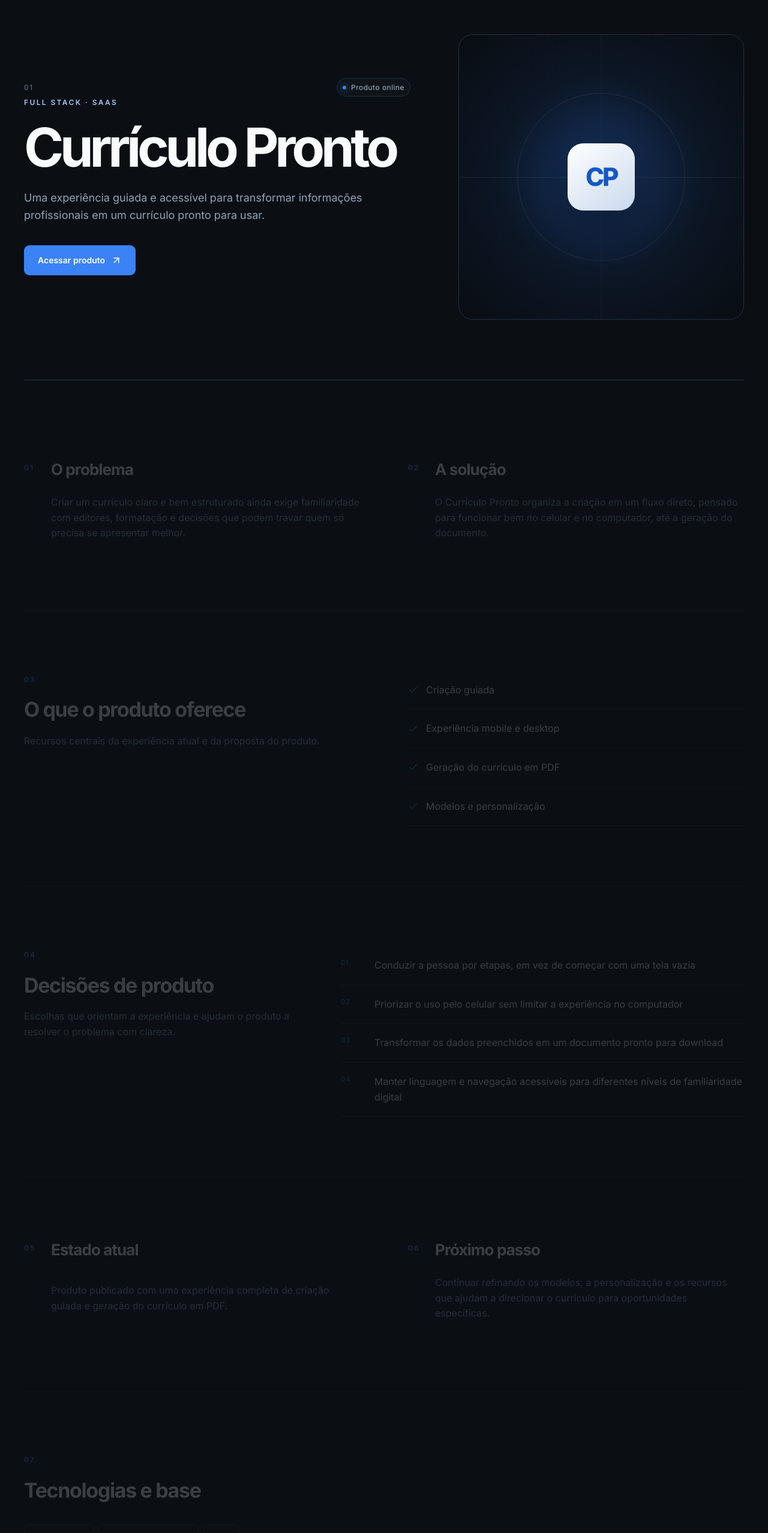
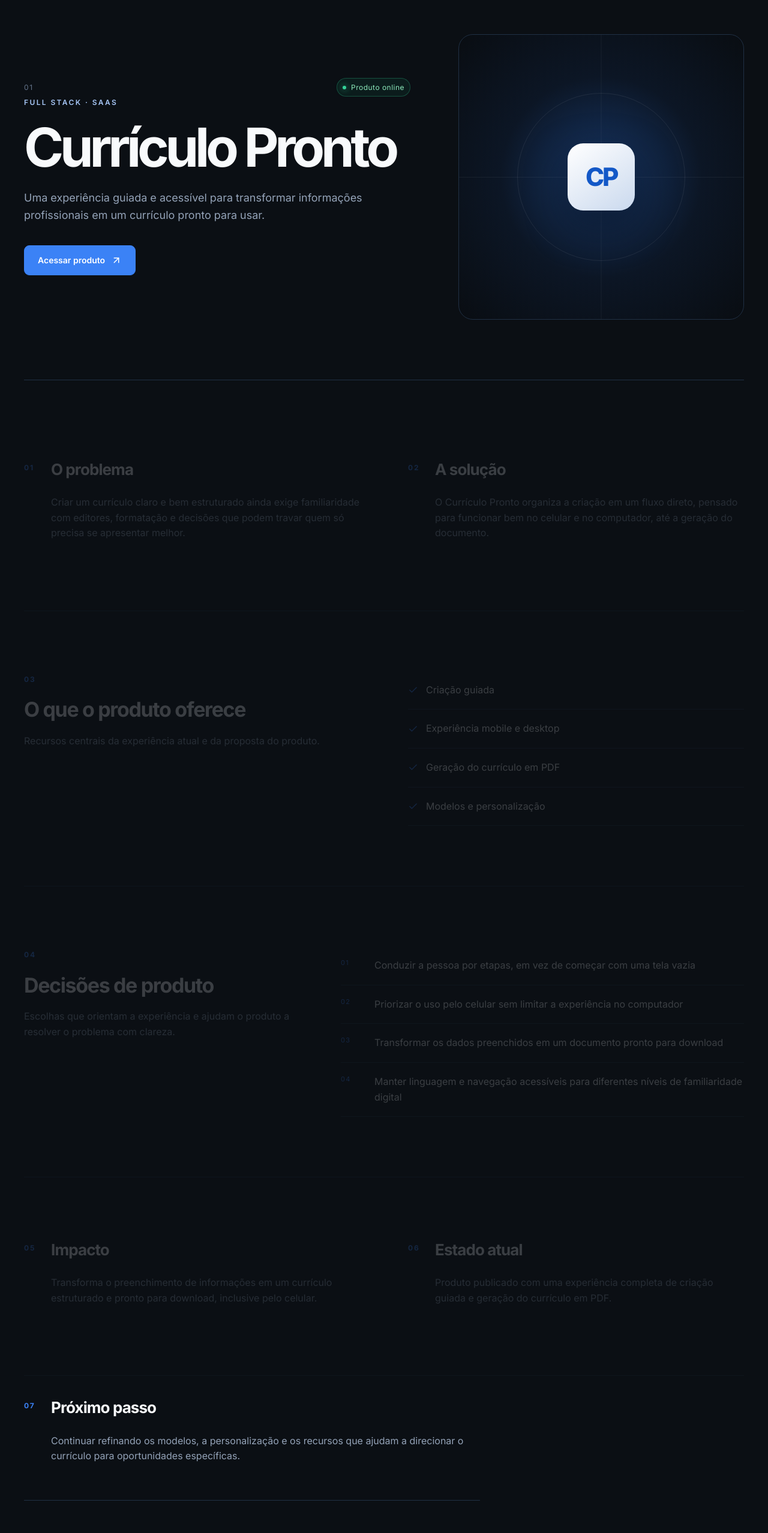
Before and after one commit to chrstack/chrstack, a Next.js app: page /projetos/curriculo-pronto in a window 1280 px wide. Shown: the part 200-2756 px from the top of the page at 60% size. Built offline with nearby package versions, Linux system fonts and the light colour scheme.

Commit message:
feat: improve project hierarchy and contact design

```diff
--- a/src/app/projetos/[slug]/page.tsx
+++ b/src/app/projetos/[slug]/page.tsx
@@ -14,11 +14,12 @@ export default async function ProjectPage({ params }: { params: Promise<{ slug:
   const project = getProject((await params).slug); if (!project) notFound();
   return <main id="conteudo" className="project-page"><div className="container">
     <Link href="/projetos" className="back-link"><ArrowLeft size={17}/> Todos os projetos</Link>
-    <header className="project-hero"><div><div className="project-meta"><span>{project.index}</span><span className="status"><i/>{project.status}</span></div><p className="eyebrow">{project.eyebrow}</p><h1>{project.name}</h1><p>{project.description}</p>{(project.url || project.github) && <div className="project-actions">{project.url && <a className="button primary" href={project.url} target="_blank" rel="noreferrer">Acessar produto <ArrowUpRight size={18}/></a>}{project.github && <a className="button secondary" href={project.github} target="_blank" rel="noreferrer">Ver no GitHub <ArrowUpRight size={18}/></a>}</div>}</div><div className={`project-visual project-${project.slug}`} aria-hidden="true"><span className="project-monogram">{project.label}</span><span className="project-gridline"/></div></header>
+    <header className="project-hero"><div><div className="project-meta"><span>{project.index}</span><span className={`status status-${project.statusTone}`}><i/>{project.status}</span></div><p className="eyebrow">{project.eyebrow}</p><h1>{project.name}</h1><p>{project.description}</p>{(project.url || project.github) && <div className="project-actions">{project.url && <a className="button primary" href={project.url} target="_blank" rel="noreferrer">Acessar produto <ArrowUpRight size={18}/></a>}{project.github && <a className="button secondary" href={project.github} target="_blank" rel="noreferrer">Ver no GitHub <ArrowUpRight size={18}/></a>}</div>}</div><div className={`project-visual project-${project.slug}`} aria-hidden="true"><span className="project-monogram">{project.label}</span><span className="project-gridline"/></div></header>
     <div className="case-grid"><section><span className="case-number">01</span><h2>O problema</h2><p>{project.problem}</p></section><section><span className="case-number">02</span><h2>A solução</h2><p>{project.solution}</p></section></div>
     <section className="features"><div><span className="case-number">03</span><h2>O que o produto oferece</h2><p>Recursos centrais da experiência atual e da proposta do produto.</p></div><ul>{project.features.map((feature) => <li key={feature}><Check size={17}/>{feature}</li>)}</ul></section>
     <section className="case-process"><div><span className="case-number">04</span><h2>Decisões de produto</h2><p>Escolhas que orientam a experiência e ajudam o produto a resolver o problema com clareza.</p></div><ol>{project.decisions.map((decision, index) => <li key={decision}><span>{String(index + 1).padStart(2, "0")}</span><p>{decision}</p></li>)}</ol></section>
-    <div className="case-grid case-state"><section><span className="case-number">05</span><h2>Estado atual</h2><p>{project.currentState}</p></section><section><span className="case-number">06</span><h2>Próximo passo</h2><p>{project.nextStep}</p></section></div>
-    <section className="project-stack"><span className="case-number">07</span><h2>Tecnologias e base</h2><div className="tech-row">{project.technologies.map((tech) => <span key={tech}>{tech}</span>)}</div></section>
+    <div className="case-grid case-state"><section><span className="case-number">05</span><h2>Impacto</h2><p>{project.impact}</p></section><section><span className="case-number">06</span><h2>Estado atual</h2><p>{project.currentState}</p></section></div>
+    <div className="case-next"><span className="case-number">07</span><div><h2>Próximo passo</h2><p>{project.nextStep}</p></div></div>
+    <section className="project-stack"><span className="case-number">08</span><h2>Tecnologias e base</h2><div className="tech-row">{project.technologies.map((tech) => <span key={tech}>{tech}</span>)}</div></section>
   </div></main>;
 }
```
